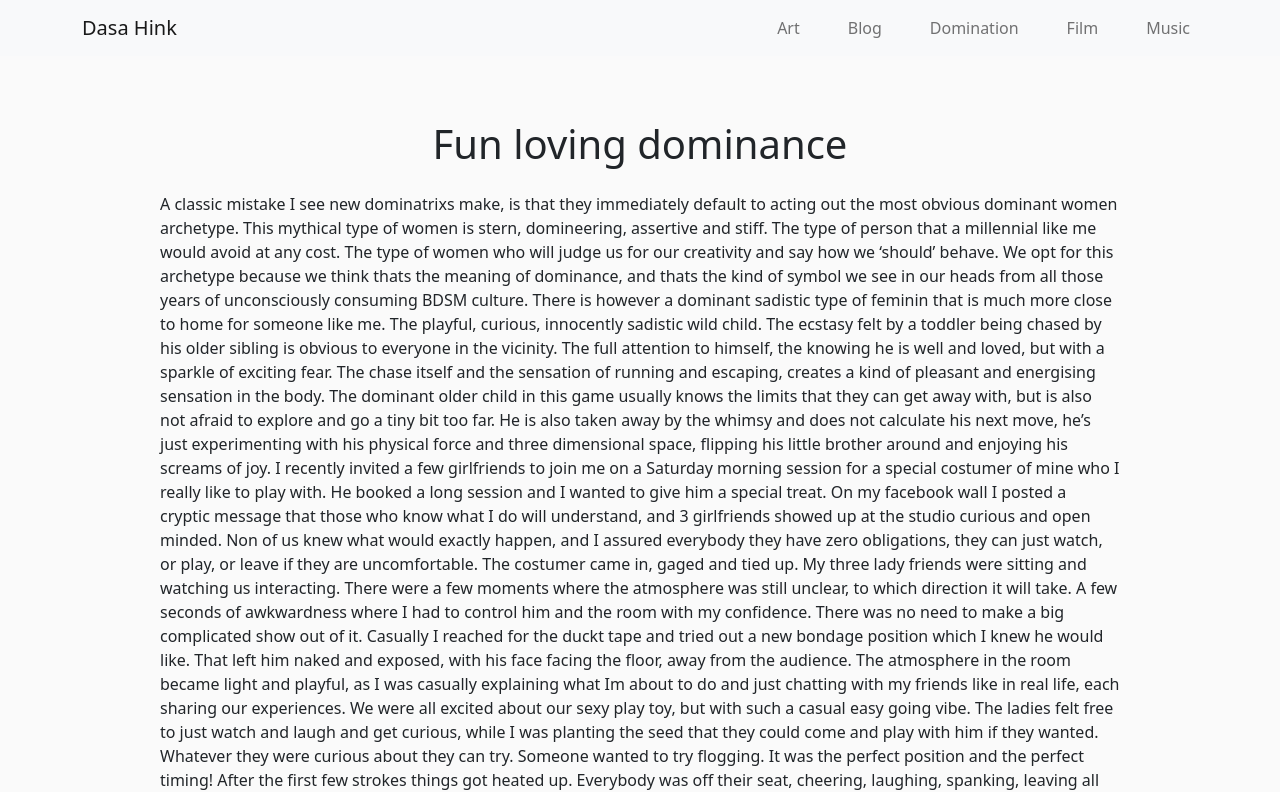
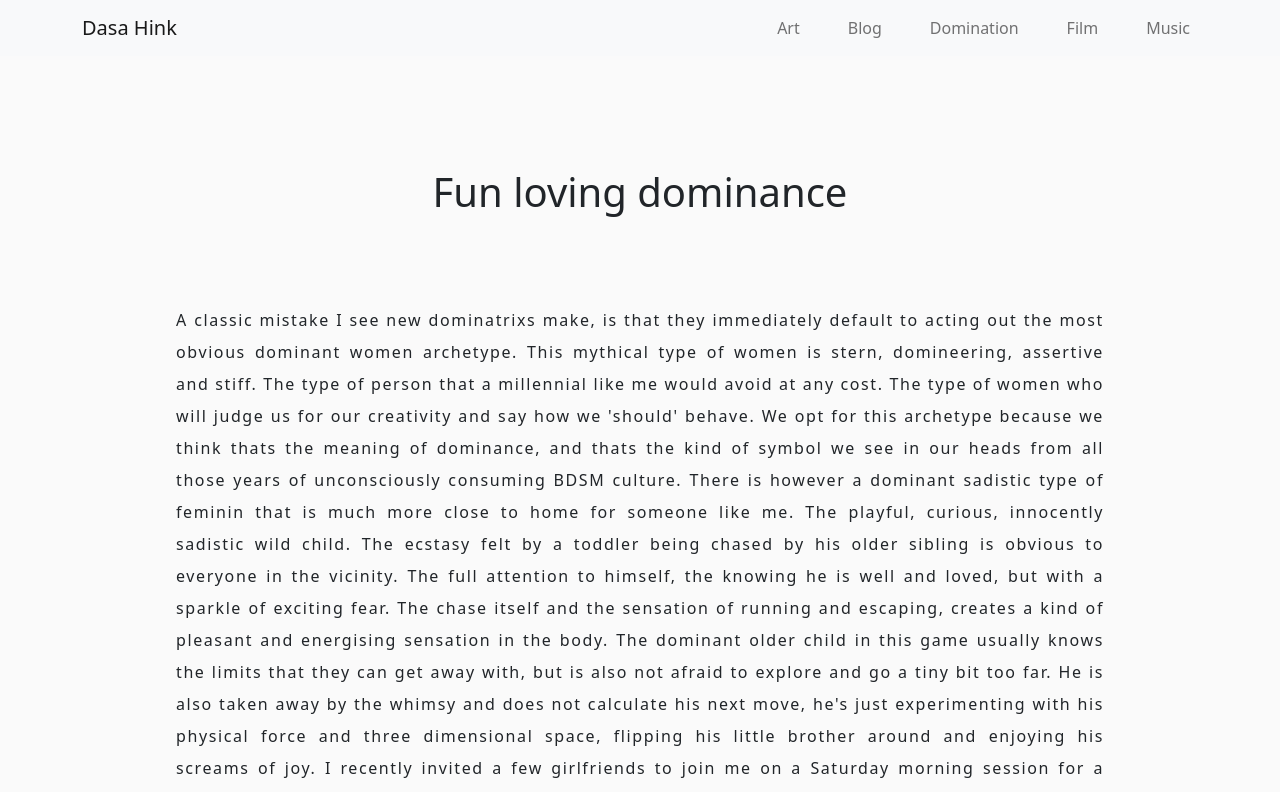
Before and after one commit to federerkristijan/dasahink, a React (Create React App) app: page /blog in a window 1280 px wide. Shown: the top 792 px of the page. Built offline with nearby package versions, Linux system fonts and the light colour scheme.

Commit message:
blog.jsx done

```diff
--- a/src/App.css
+++ b/src/App.css
@@ -149,7 +149,6 @@ span {
 /* Column cards */
 .film-card, .blog-card {
   display: flex;
-  /* border: 2px solid blue; */
   justify-content: center;
   align-items: center;
   flex-direction: column;
@@ -244,8 +243,17 @@ h5 {
 }
 
 /* Blog */
+
+.b-title {
+  padding: 3rem;
+  text-align: center;
+}
+
 .b-text {
-  padding: 1rem;
+  padding: 2rem;
+  text-align: justify;
+  line-height: 2rem;
+  letter-spacing: 0.1rem;
 }
 
 @media screen and (max-width: 720px) {
--- a/src/views/Blog.jsx
+++ b/src/views/Blog.jsx
@@ -14,7 +14,7 @@ const Blog = () => {
             archetype. This mythical type of women is stern, domineering,
             assertive and stiff. The type of person that a millennial like me
             would avoid at any cost. The type of women who will judge us for our
-            creativity and say how we ‘should’ behave. We opt for this archetype
+            creativity and say how we 'should' behave. We opt for this archetype
             because we think thats the meaning of dominance, and thats the kind
             of symbol we see in our heads from all those years of unconsciously
             consuming BDSM culture. There is however a dominant sadistic type of
@@ -28,7 +28,7 @@ const Blog = () => {
             child in this game usually knows the limits that they can get away
             with, but is also not afraid to explore and go a tiny bit too far.
             He is also taken away by the whimsy and does not calculate his next
-            move, he’s just experimenting with his physical force and three
+            move, he's just experimenting with his physical force and three
             dimensional space, flipping his little brother around and enjoying
             his screams of joy. I recently invited a few girlfriends to join me
             on a Saturday morning session for a special costumer of mine who I
@@ -73,7 +73,7 @@ const Blog = () => {
             being childish, being silly, being theatrical, experimenting, thats
             the idea of play! And BDSM is all about playing. Whenever I make the
             mistake of taking things too seriously I always trip myself up, feel
-            fake and bored. Playing means you don’t always know what you are
+            fake and bored. Playing means you don't always know what you are
             doing, you are exploring your possibilities, experimenting with your
             power. Pretending like I know everything could be fun as a part of
             the game, but if I start to believe it myself I become robotic and
```
